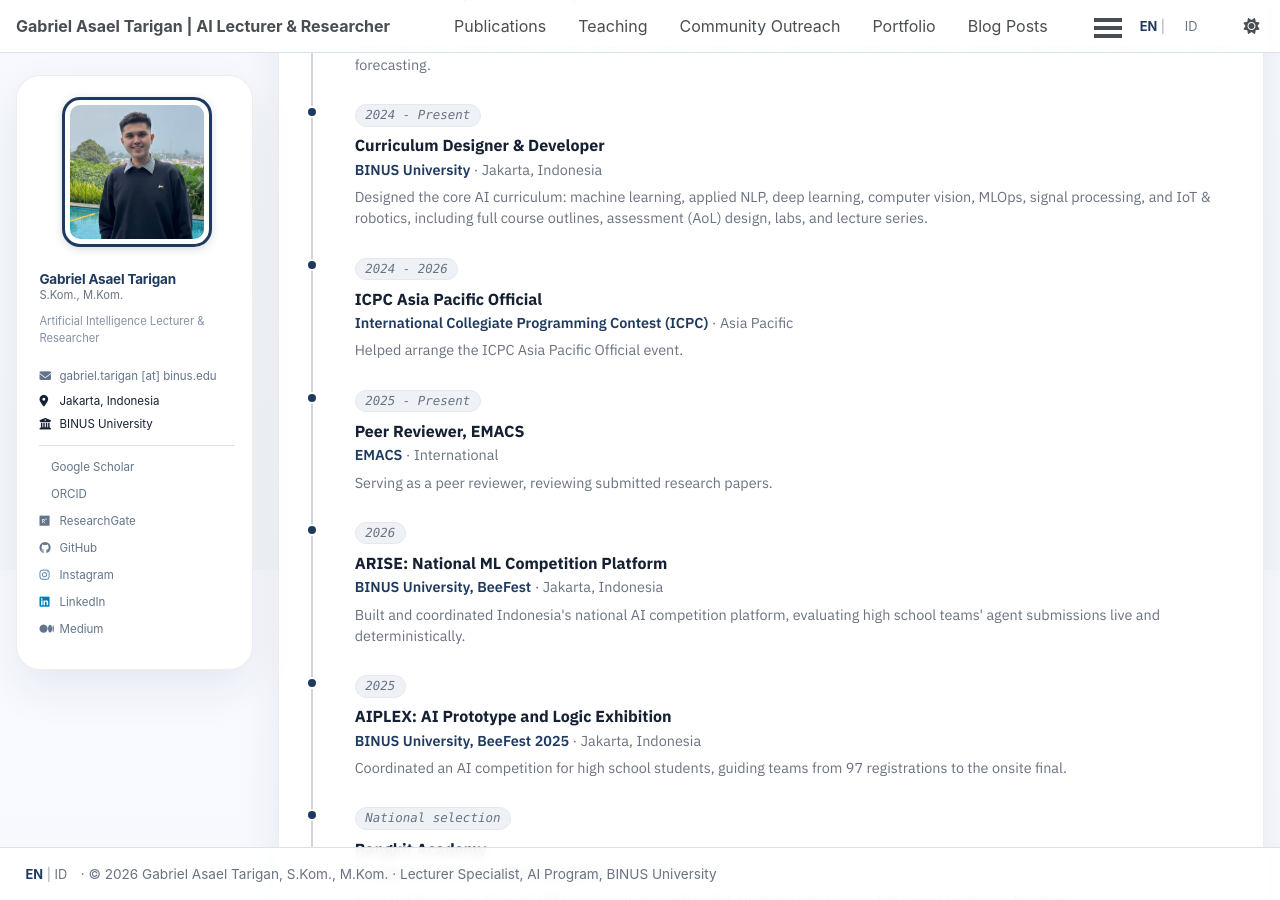
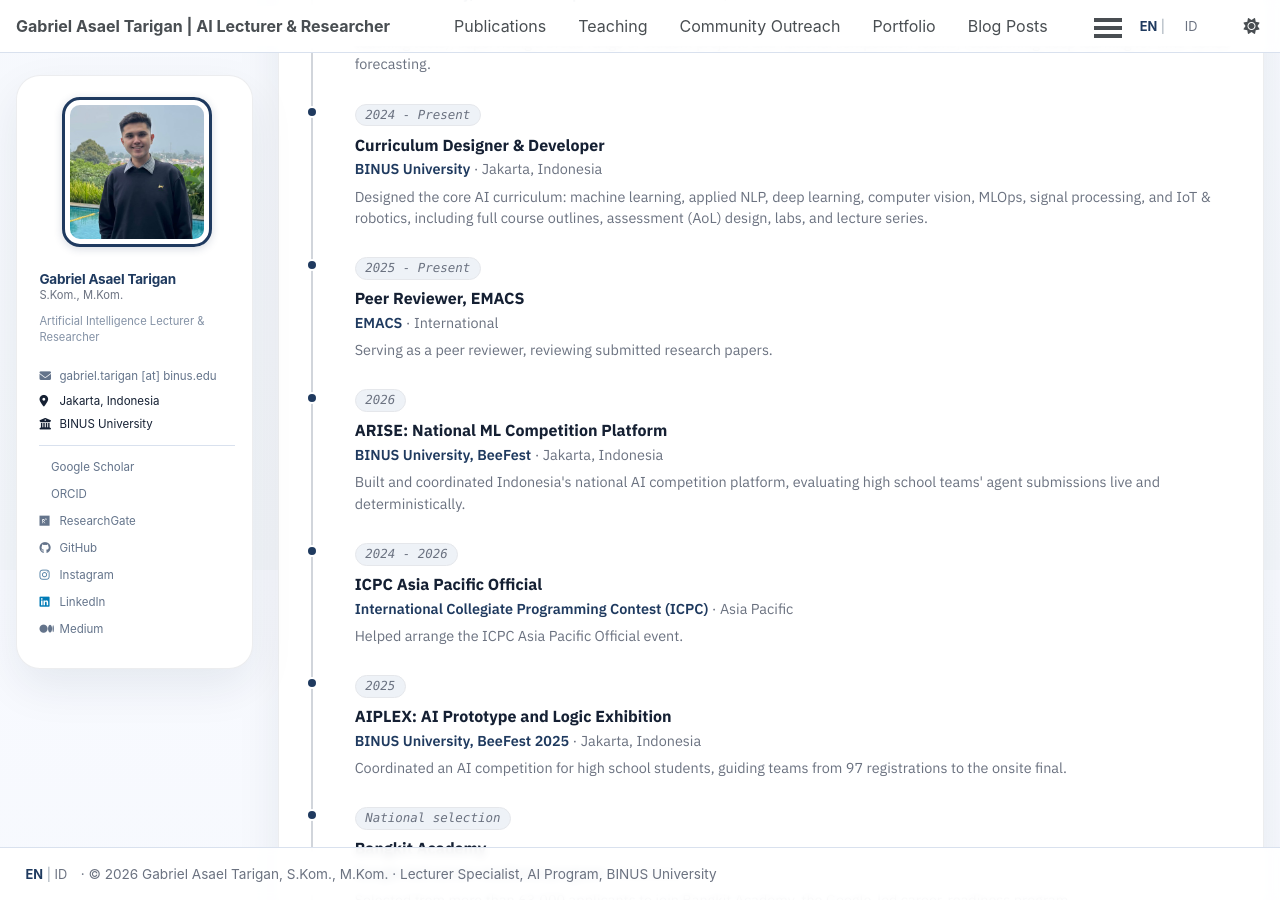
Before and after one commit to asaeltarigan/asaeltarigan.github.io, a Jekyll site: the page built from _pages/cv.md, in a window 1280 px wide and 900 px high, scrolled down 330 px. Built offline with Jekyll 4.4.1, drawn with Linux system fonts in a browser that asks for light colours; a style sheet for code colours, icons or effects is not loaded; part of the change alters nothing that is shown.

Commit message:
CV: group Present roles on top, dated entries by recency

```diff
--- a/_data/cv_timeline.yml
+++ b/_data/cv_timeline.yml
@@ -9,11 +9,6 @@ experience:
     org: "BINUS University"
     location: "Jakarta, Indonesia"
     description: "Designed the core AI curriculum: machine learning, applied NLP, deep learning, computer vision, MLOps, signal processing, and IoT & robotics, including full course outlines, assessment (AoL) design, labs, and lecture series."
-  - time: "2024 - 2026"
-    title: "ICPC Asia Pacific Official"
-    org: "International Collegiate Programming Contest (ICPC)"
-    location: "Asia Pacific"
-    description: "Helped arrange the ICPC Asia Pacific Official event."
   - time: "2025 - Present"
     title: "Peer Reviewer, EMACS"
     org: "EMACS"
@@ -24,6 +19,11 @@ experience:
     org: "BINUS University, BeeFest"
     location: "Jakarta, Indonesia"
     description: "Built and coordinated Indonesia's national AI competition platform, evaluating high school teams' agent submissions live and deterministically."
+  - time: "2024 - 2026"
+    title: "ICPC Asia Pacific Official"
+    org: "International Collegiate Programming Contest (ICPC)"
+    location: "Asia Pacific"
+    description: "Helped arrange the ICPC Asia Pacific Official event."
   - time: "2025"
     title: "AIPLEX: AI Prototype and Logic Exhibition"
     org: "BINUS University, BeeFest 2025"
```
